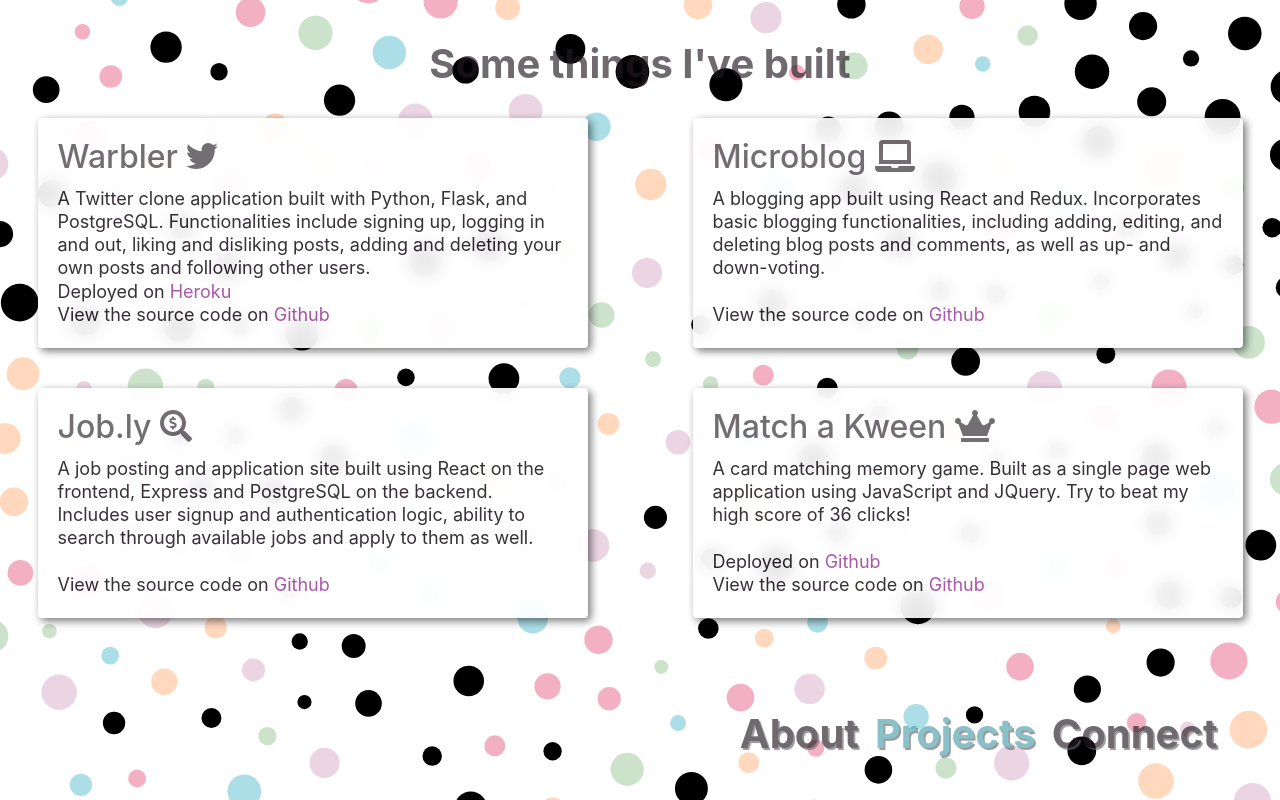
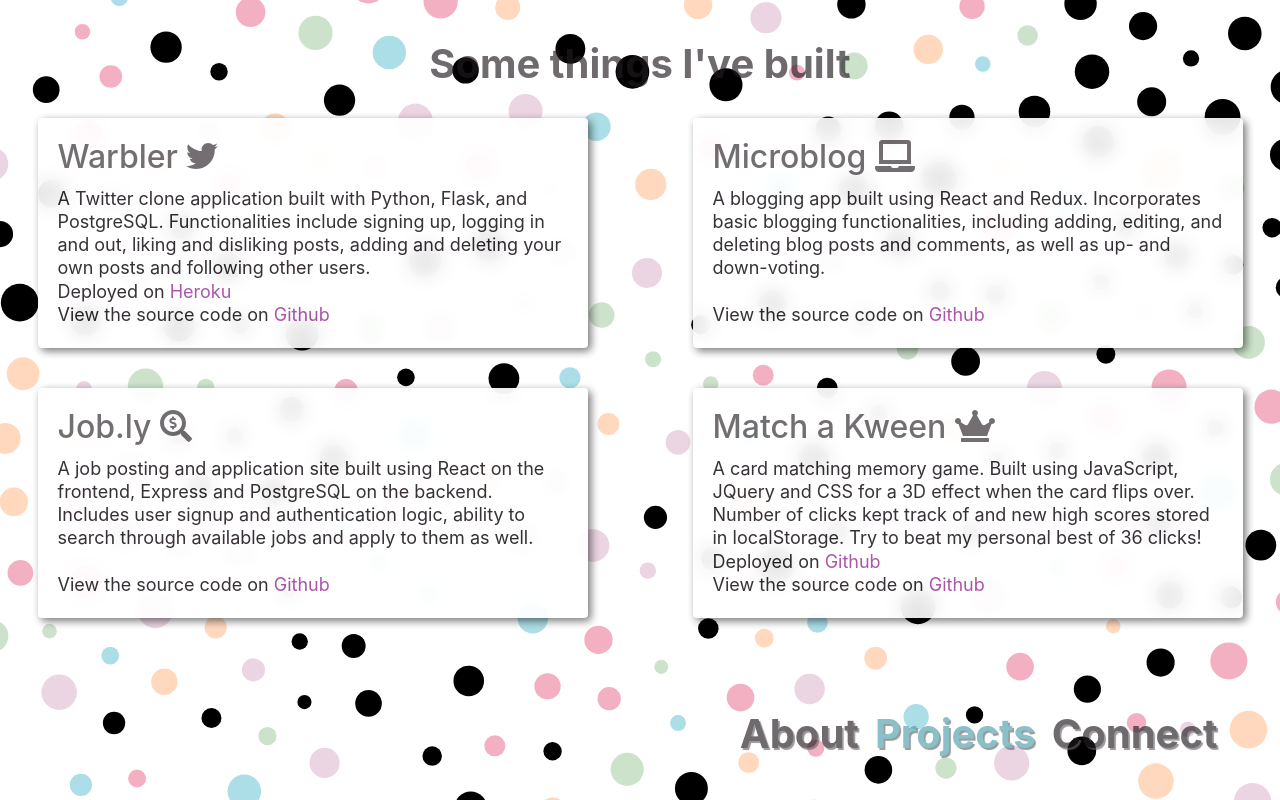
Before and after one commit to hatz7505/personal-website, a React (Create React App) app: page /projects in a window 1280 px wide. Built offline with nearby package versions, Linux system fonts and the light colour scheme.

Commit message:
updated match a kween description

```diff
--- a/src/Projects.js
+++ b/src/Projects.js
@@ -21,9 +21,7 @@ function Projects() {
         withForce={false}
       />
       <div className="projects-text-container">
-        <h1 className="projects-header">
-          Some things I've built
-        </h1>
+        <h1 className="projects-header">Some things I've built</h1>
         <Row>
           <Col xs="6">
             <Card className="project" style={{ backgroundColor: "white" }}>
@@ -130,9 +128,10 @@ function Projects() {
                   </h2>
                 </CardTitle>
                 <CardText className="project-text">
-                  A card matching memory game. Built as a single page web
-                  application using JavaScript and JQuery. Try to beat my high
-                  score of 36 clicks!
+                  A card matching memory game. Built using JavaScript, JQuery
+                  and CSS for a 3D effect when the card flips over. Number of
+                  clicks kept track of and new high scores stored in
+                  localStorage. Try to beat my personal best of 36 clicks!
                   <span className="project-links">
                     Deployed on{" "}
                     <a
```
